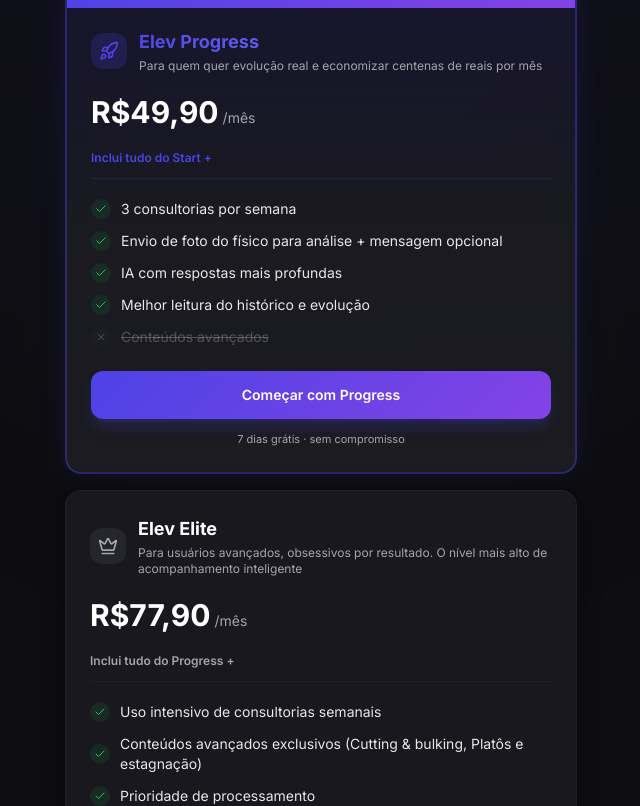
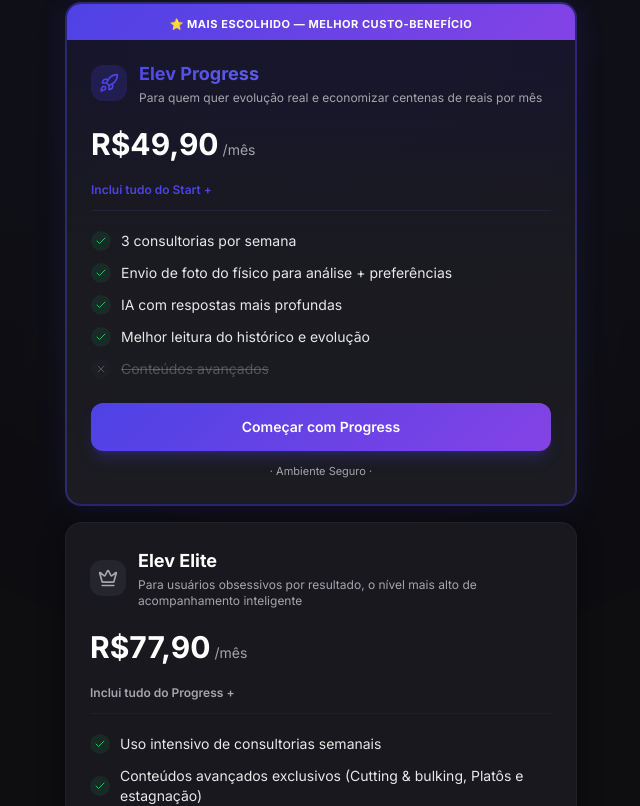
Before and after one commit to Lucas-Sambati/landingPage_elev, a React (Vite) app: page /planos in a window 1280 px wide. Shown: the part 759-1565 px from the top of the page, without its empty margins (319-959 px from the left). Built offline with nearby package versions, Linux system fonts and the light colour scheme; the HTML template or start-up script is replaced by a standard one.

Commit message:
Atualizando

```diff
--- a/src/components/PricingSection.tsx
+++ b/src/components/PricingSection.tsx
@@ -25,7 +25,8 @@
       { text: "Controle de treinos + histórico", included: true },
       { text: "Métricas do usuário", included: true },
       { text: "Pontos, levels e ranking da comunidade", included: true },
-      { text: "Envio de foto do físico", included: false },
+      { text: "Envio de foto do físico para análise", included: false },
+      { text: "Envio de preferências para análise", included: false },
       { text: "Conteúdos avançados", included: false },
     ],
   },
@@ -40,7 +41,7 @@
     includes: "Inclui tudo do Start +",
     features: [
       { text: "3 consultorias por semana", included: true },
-      { text: "Envio de foto do físico para análise + mensagem opcional", included: true },
+      { text: "Envio de foto do físico para análise + preferências", included: true },
       { text: "IA com respostas mais profundas", included: true },
       { text: "Melhor leitura do histórico e evolução", included: true },
       { text: "Conteúdos avançados", included: false },
@@ -51,7 +52,7 @@
     icon: <Crown className="w-5 h-5" />,
     price: "R$77,90",
     period: "/mês",
-    subtitle: "Para usuários avançados, obsessivos por resultado. O nível mais alto de acompanhamento inteligente",
+    subtitle: "Para usuários obsessivos por resultado, o nível mais alto de acompanhamento inteligente",
     popular: false,
     highlight: false,
     includes: "Inclui tudo do Progress +",
@@ -224,7 +225,7 @@
                 {/* Tag extra para o destaque */}
                 {plan.highlight && (
                   <p className="text-center text-[11px] text-muted-foreground mt-3">
-                    7 dias grátis · sem compromisso
+                    · Ambiente Seguro ·
                   </p>
                 )}
               </div>
```
